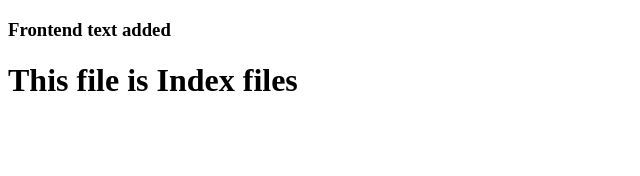
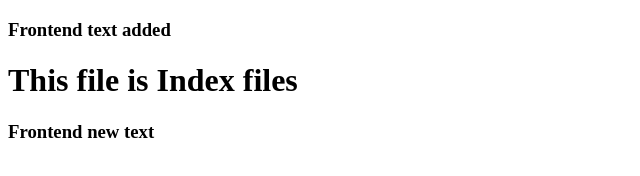
Before and after one commit to preethi-0117/practice-for-git, a plain HTML site: page index.html in a window 1280 px wide. Shown: the whole page, without its empty margins (0-640 px from the left). Drawn offline with Linux system fonts and the light colour scheme.

Commit message:
new frontend text added

```diff
--- a/index.html
+++ b/index.html
@@ -8,5 +8,6 @@
 <body>
     <h3>Frontend text added</h3>
     <h1>This file is Index files</h1>
+    <h3>Frontend new text</h3>
 </body>
 </html>
```
